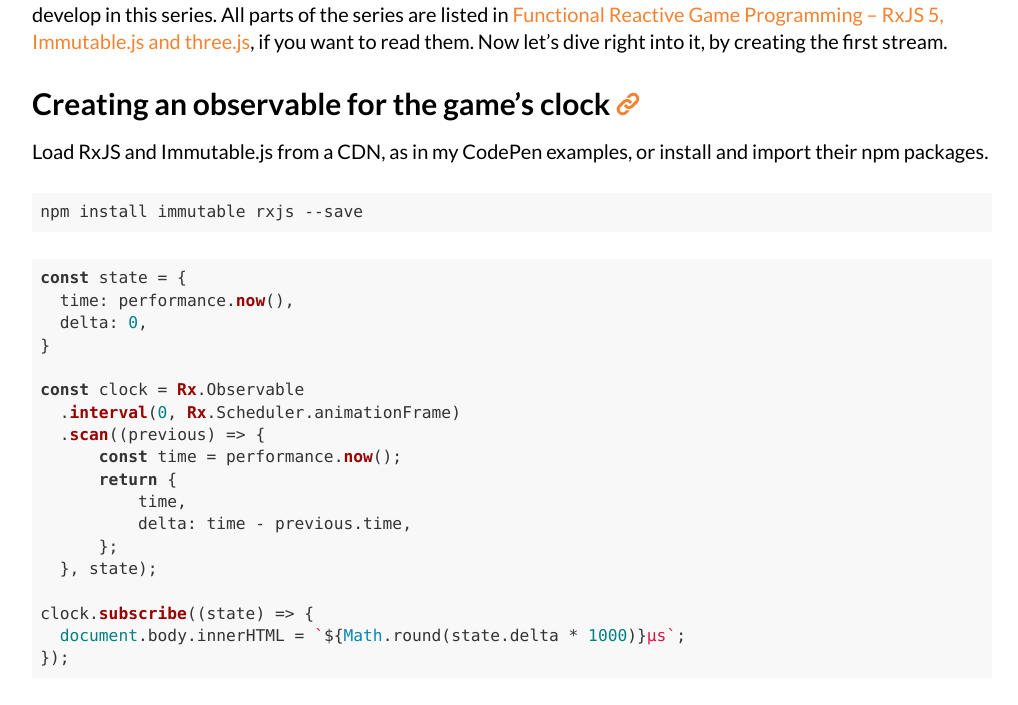
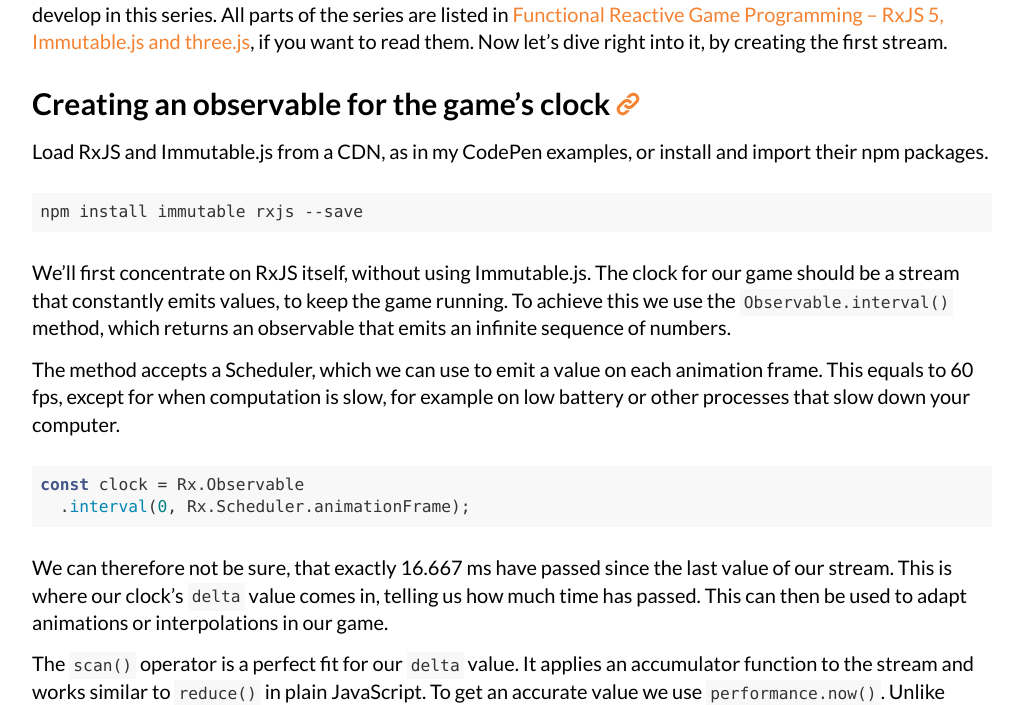
Before and after one commit to Lorti/manu.ninja, a Jekyll site: the page built from _posts/2017-09-15-game-loop-with-rxjs-5-immutable-js.md, in a window 1280 px wide and 1400 px high, scrolled down 453 px, cut to the strip 0-705 px from the top of the window. Shown: the whole strip, without its empty margins (128-1146 px from the left). Built offline with Jekyll 4.4.1, drawn with Linux system fonts in a browser that asks for light colours; nearby versions of some CDN libraries; comment, search, counter and statistics services are not loaded; some of the changed text lies outside the part shown.

Commit message:
Game Loop with RxJS 5/Immutable.js

````diff
--- a/_posts/2017-09-15-game-loop-with-rxjs-5-immutable-js.md
+++ b/_posts/2017-09-15-game-loop-with-rxjs-5-immutable-js.md
@@ -18,6 +18,19 @@ Load RxJS and Immutable.js from a CDN, as in my CodePen examples, or install and
 npm install immutable rxjs --save
 ```
 
+We'll first concentrate on RxJS itself, without using Immutable.js. The clock for our game should be a stream that constantly emits values, to keep the game running. To achieve this we use the `Observable.interval()` method, which returns an observable that emits an infinite sequence of numbers.
+
+The method accepts a Scheduler, which we can use to emit a value on each animation frame. This equals to 60 fps, except for when computation is slow, for example on low battery or other processes that slow down your computer.
+
+```js
+const clock = Rx.Observable
+  .interval(0, Rx.Scheduler.animationFrame);
+```
+
+We can therefore not be sure, that exactly 16.667 ms have passed since the last value of our stream. This is where our clock's `delta` value comes in, telling us how much time has passed. This can then be used to adapt animations or interpolations in our game.
+
+The `scan()` operator is a perfect fit for our `delta` value. It applies an accumulator function to the stream and works similar to `reduce()` in plain JavaScript. To get an accurate value we use `performance.now()`. Unlike `Date.now()` the timestamps returned by `performance.now()` are not limited to one-millisecond resolution. Instead, they are accurate to five thousandths of a millisecond.
+
 ```js
 const state = {
   time: performance.now(),
@@ -33,14 +46,22 @@ const clock = Rx.Observable
           delta: time - previous.time,
       };
   }, state);
+```
 
+The clock stream is now a stream of objects containing the previous tick's `performance.now()` and a delta time in milliseconds as a floating-point number. We can now subscribe to our stream and print the delta time in microseconds.
+
+```js
 clock.subscribe((state) => {
   document.body.innerHTML = `${Math.round(state.delta * 1000)}μs`;
 });
 ```
 
-<iframe height='320' scrolling='no' title='RxJS 5 Clock' src='//codepen.io/Lorti/embed/pWoeBN/?height=320&theme-id=0&default-tab=js,result&embed-version=2' frameborder='no' allowtransparency='true' allowfullscreen='true' style='width: 100%;'>See the Pen <a href='https://codepen.io/Lorti/pen/pWoeBN/'>RxJS 5 Clock</a> by Manuel Wieser (<a href='https://codepen.io/Lorti'>@Lorti</a>) on <a href='https://codepen.io'>CodePen</a>.
+<iframe height='360' scrolling='no' title='RxJS 5 Clock' src='//codepen.io/Lorti/embed/pWoeBN/?height=360&theme-id=0&default-tab=js,result&embed-version=2' frameborder='no' allowtransparency='true' allowfullscreen='true' style='width: 100%;'>See the Pen <a href='https://codepen.io/Lorti/pen/pWoeBN/'>RxJS 5 Clock</a> by Manuel Wieser (<a href='https://codepen.io/Lorti'>@Lorti</a>) on <a href='https://codepen.io'>CodePen</a>.
 </iframe>
+
+We can now introduce Immutable.js to the game's clock. Each value of this stream will be in an immutable collection, allowing us to optimize rendering by doing shallow checks on changed values. This will have a larger effect in the next part of this series, where we'll look at the game's whole state, which will also be an immutable collectio. To use Immutable.js in the game's clock three changes have to be made to the code.
+
+First the initial state has to be an immutable collection, which can be created from a raw JavaScript object with `Immutable.fromJS()`. Second we have to return an immutable collection as our accumulation. This could also be done via `Immutable.fromJS()`, but I have decided to use the `merge()` function, demonstrating an Immutable.js operator. Third we have to use `get('time')` to get our immutable map's value at the specified key.
 
 ```js
 const state = Immutable.fromJS({
@@ -63,10 +84,12 @@ clock.subscribe((state) => {
 });
 ```
 
-<iframe height='320' scrolling='no' title='RxJS 5/Immutable.js Clock' src='//codepen.io/Lorti/embed/rGNyvm/?height=320&theme-id=0&default-tab=js,result&embed-version=2' frameborder='no' allowtransparency='true' allowfullscreen='true' style='width: 100%;'>See the Pen <a href='https://codepen.io/Lorti/pen/rGNyvm/'>RxJS 5/Immutable.js Clock</a> by Manuel Wieser (<a href='https://codepen.io/Lorti'>@Lorti</a>) on <a href='https://codepen.io'>CodePen</a>.
+<iframe height='360' scrolling='no' title='RxJS 5/Immutable.js Clock' src='//codepen.io/Lorti/embed/rGNyvm/?height=360&theme-id=0&default-tab=js,result&embed-version=2' frameborder='no' allowtransparency='true' allowfullscreen='true' style='width: 100%;'>See the Pen <a href='https://codepen.io/Lorti/pen/rGNyvm/'>RxJS 5/Immutable.js Clock</a> by Manuel Wieser (<a href='https://codepen.io/Lorti'>@Lorti</a>) on <a href='https://codepen.io'>CodePen</a>.
 </iframe>
 
 ## Creating observables for events
+
+
 
 ```js
 const increaseButton = document.querySelector("#increase");
@@ -93,7 +116,7 @@ const state = Rx.Observable
     .scan((state, changeFn) => changeFn(state), initialState);
 ```
 
-<iframe height='320' scrolling='no' title='RxJS 5 Event Observables' src='//codepen.io/Lorti/embed/oGbebN/?height=320&theme-id=0&default-tab=js,result&embed-version=2' frameborder='no' allowtransparency='true' allowfullscreen='true' style='width: 100%;'>See the Pen <a href='https://codepen.io/Lorti/pen/oGbebN/'>RxJS 5 Event Observables</a> by Manuel Wieser (<a href='https://codepen.io/Lorti'>@Lorti</a>) on <a href='https://codepen.io'>CodePen</a>.
+<iframe height='360' scrolling='no' title='RxJS 5 Event Observables' src='//codepen.io/Lorti/embed/oGbebN/?height=360&theme-id=0&default-tab=js,result&embed-version=2' frameborder='no' allowtransparency='true' allowfullscreen='true' style='width: 100%;'>See the Pen <a href='https://codepen.io/Lorti/pen/oGbebN/'>RxJS 5 Event Observables</a> by Manuel Wieser (<a href='https://codepen.io/Lorti'>@Lorti</a>) on <a href='https://codepen.io'>CodePen</a>.
 </iframe>
 
 ## Lock update intervals to our clock's interval
@@ -107,12 +130,13 @@ loop.subscribe(({ clock, state }) => {
 });
 ```
 
-<iframe height='320' scrolling='no' title='Game Loop / Game State | RxJS 5 + Immutable.js' src='//codepen.io/Lorti/embed/VbMavj/?height=320&theme-id=0&default-tab=js,result&embed-version=2' frameborder='no' allowtransparency='true' allowfullscreen='true' style='width: 100%;'>See the Pen <a href='https://codepen.io/Lorti/pen/VbMavj/'>Game Loop / Game State | RxJS 5 + Immutable.js</a> by Manuel Wieser (<a href='https://codepen.io/Lorti'>@Lorti</a>) on <a href='https://codepen.io'>CodePen</a>.
+<iframe height='360' scrolling='no' title='Game Loop / Game State | RxJS 5 + Immutable.js' src='//codepen.io/Lorti/embed/VbMavj/?height=360&theme-id=0&default-tab=js,result&embed-version=2' frameborder='no' allowtransparency='true' allowfullscreen='true' style='width: 100%;'>See the Pen <a href='https://codepen.io/Lorti/pen/VbMavj/'>Game Loop / Game State | RxJS 5 + Immutable.js</a> by Manuel Wieser (<a href='https://codepen.io/Lorti'>@Lorti</a>) on <a href='https://codepen.io'>CodePen</a>.
 </iframe>
 
 ## Further reading
 
 * [(Official) RxJS Tutorial](http://reactivex.io/rxjs/manual/tutorial.html)
+* [Immutable.js](https://facebook.github.io/immutable-js/)
 * [performance.now() on MDN](https://developer.mozilla.org/en-US/docs/Web/API/Performance/now)
 
 [CodePen]: https://codepen.io/Lorti/pen/VbMavj
````
